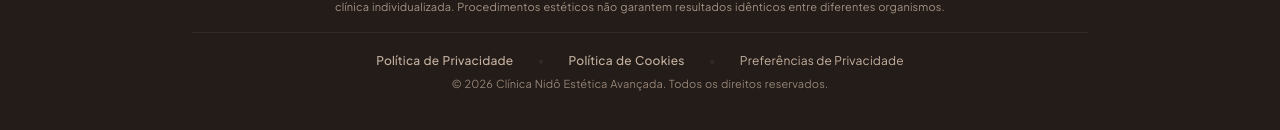
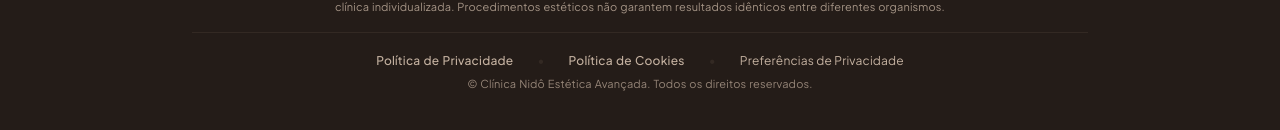
Before and after one commit to dbcreativeia/clinica-nido, a React (Vite) app: page / in a window 1280 px wide. Shown: the part 3531-3661 px from the top of the page. Built offline with nearby package versions, Linux system fonts and the light colour scheme; no server answers; a web font is replaced by a local one.

Commit message:
refactor: remove dynamic year from copyright footer

```diff
--- a/src/components/Footer.tsx
+++ b/src/components/Footer.tsx
@@ -116,7 +116,7 @@ export const Footer: React.FC = () => {
             </button>
           </div>
           <p className="text-[11px] text-[#C4B1A0]/70">
-            © {new Date().getFullYear()} Clínica Nidô Estética Avançada. Todos os direitos reservados.
+            © Clínica Nidô Estética Avançada. Todos os direitos reservados.
           </p>
         </div>
       </div>
```
Also changed, not shown: 26 other files (tests, documents, lock files or other folders).
